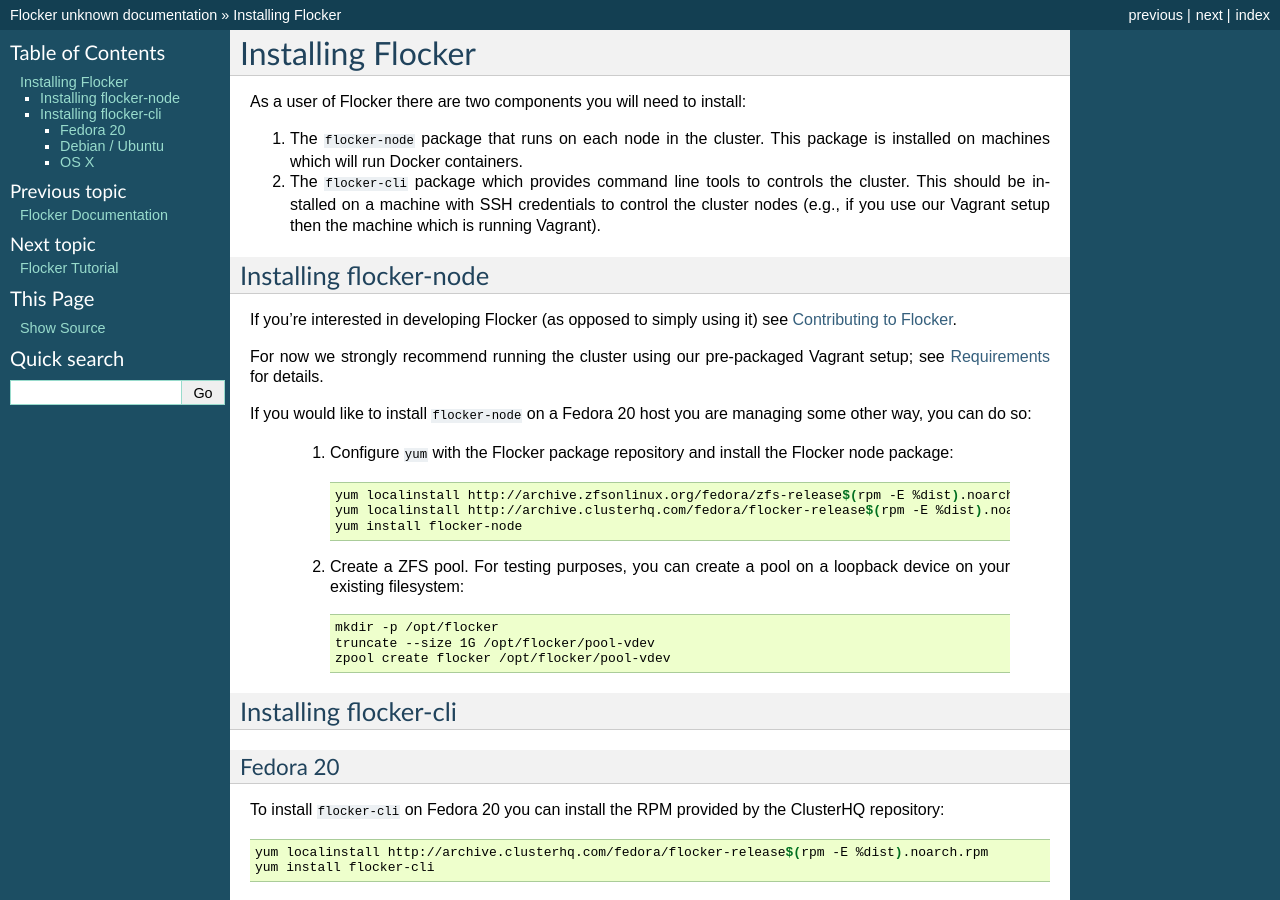
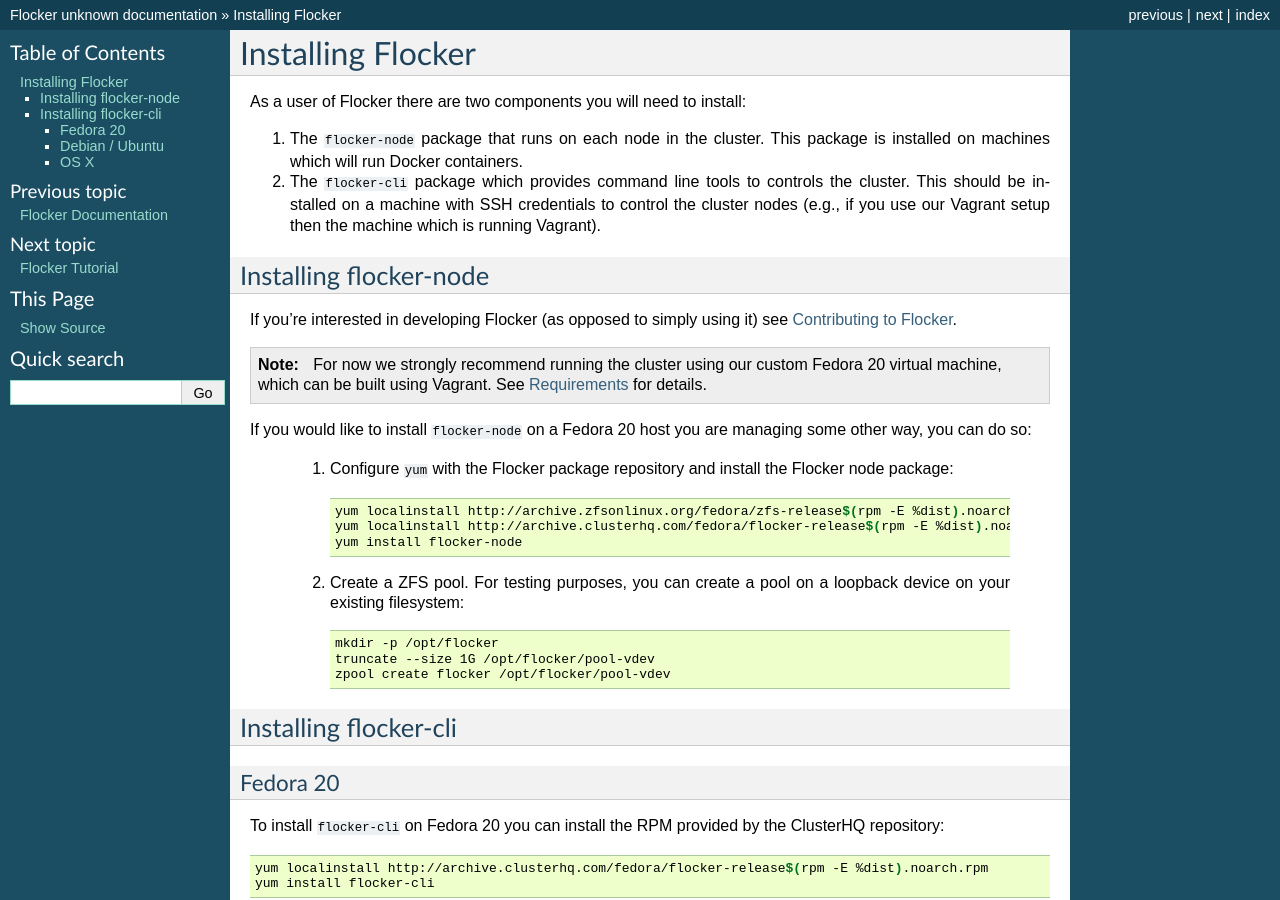
Before and after one commit to ClusterHQ/flocker, a Sphinx documentation site: the page built from docs/installation.rst, in a window 1280 px wide and 900 px high. Built offline with Sphinx 7.4.7, drawn with Linux system fonts in a browser that asks for light colours.

Commit message:
Info box for vagrant note

```diff
--- a/docs/installation.rst
+++ b/docs/installation.rst
@@ -14,8 +14,8 @@
 =======================
 If you're interested in developing Flocker (as opposed to simply using it) see :doc:`contributing`.
 
-For now we strongly recommend running the cluster using our pre-packaged Vagrant setup;
-see :doc:`tutorial/vagrant-setup` for details.
+.. note:: For now we strongly recommend running the cluster using our custom Fedora 20 virtual machine, which can be built using Vagrant.
+          See :doc:`tutorial/vagrant-setup` for details.
 
 If you would like to install ``flocker-node`` on a Fedora 20 host you are managing some other way, you can do so:
 
```
